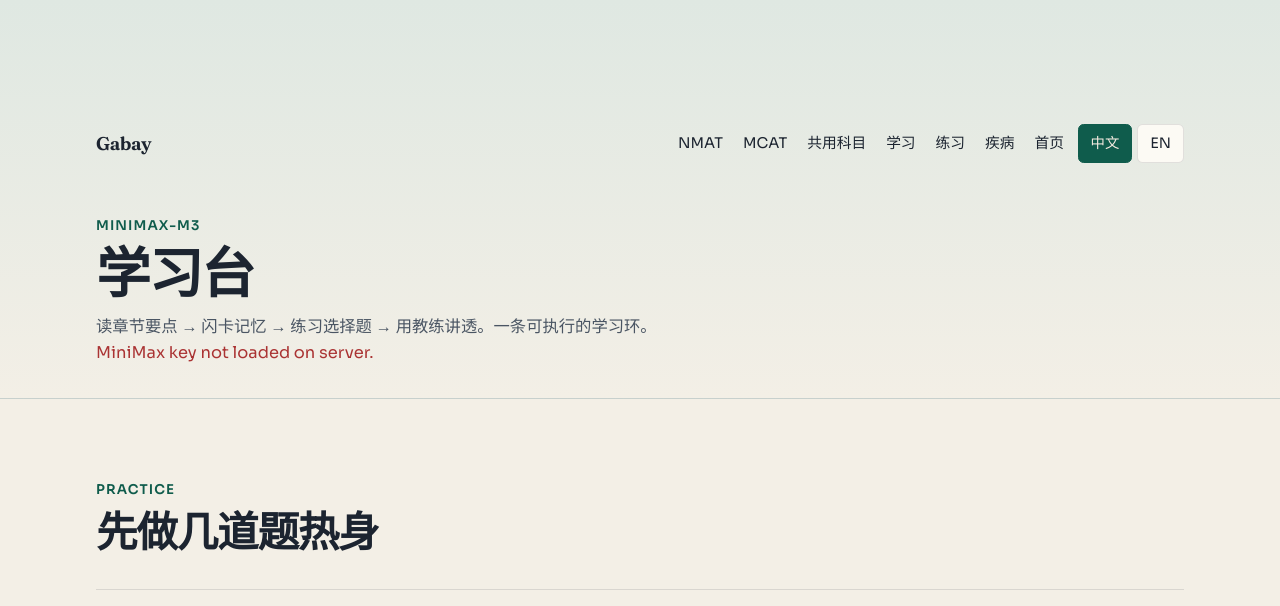
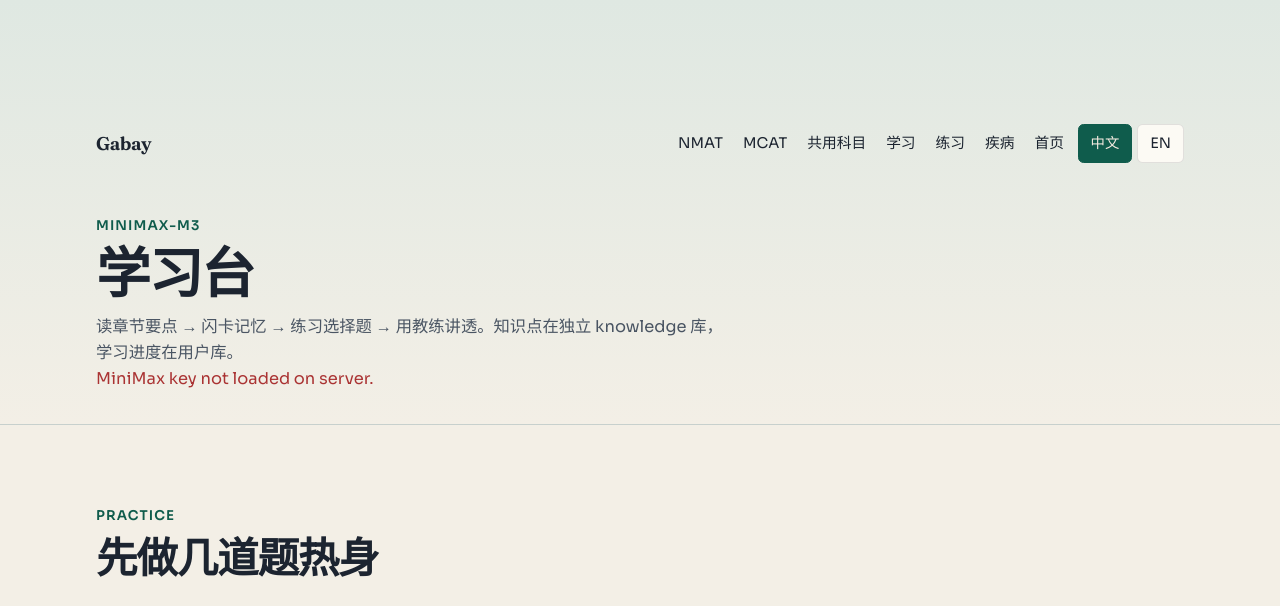
Before and after one commit to brentwong-kiel1997/NMAT_MCAT_PREP, a Django app: page /study/ in a window 1280 px wide. Shown: the top 606 px of the page. Run offline with Django 5.2, Linux system fonts and the light colour scheme; data that the repository does not hold is empty; parts of the project's set-up code (start-up, migrations or seed data) failed here and were passed over.

Commit message:
Note dual databases on the study hub

```diff
--- a/portal/templates/portal/study.html
+++ b/portal/templates/portal/study.html
@@ -8,7 +8,7 @@
     {% include "portal/includes/nav.html" with solid=1 %}
     <p class="section-kicker">MiniMax-M3</p>
     <h1 data-i18n data-zh="学习台" data-en="Study Desk">学习台</h1>
-    <p class="lead" data-i18n data-zh="读章节要点 → 闪卡记忆 → 练习选择题 → 用教练讲透。一条可执行的学习环。" data-en="Read high-yield notes → flashcards → practice MCQs → ask the coach. One usable study loop.">读章节要点 → 闪卡记忆 → 练习选择题 → 用教练讲透。一条可执行的学习环。</p>
+    <p class="lead" data-i18n data-zh="读章节要点 → 闪卡记忆 → 练习选择题 → 用教练讲透。知识点在独立 knowledge 库，学习进度在用户库。" data-en="Read notes → flashcards → practice → coach. Curriculum lives in the knowledge DB; learner progress in the user DB.">读章节要点 → 闪卡记忆 → 练习选择题 → 用教练讲透。知识点在独立 knowledge 库，学习进度在用户库。</p>
     {% if not tutor_ready %}
     <p class="lead" style="color:#a33;">MiniMax key not loaded on server.</p>
     {% endif %}
```
